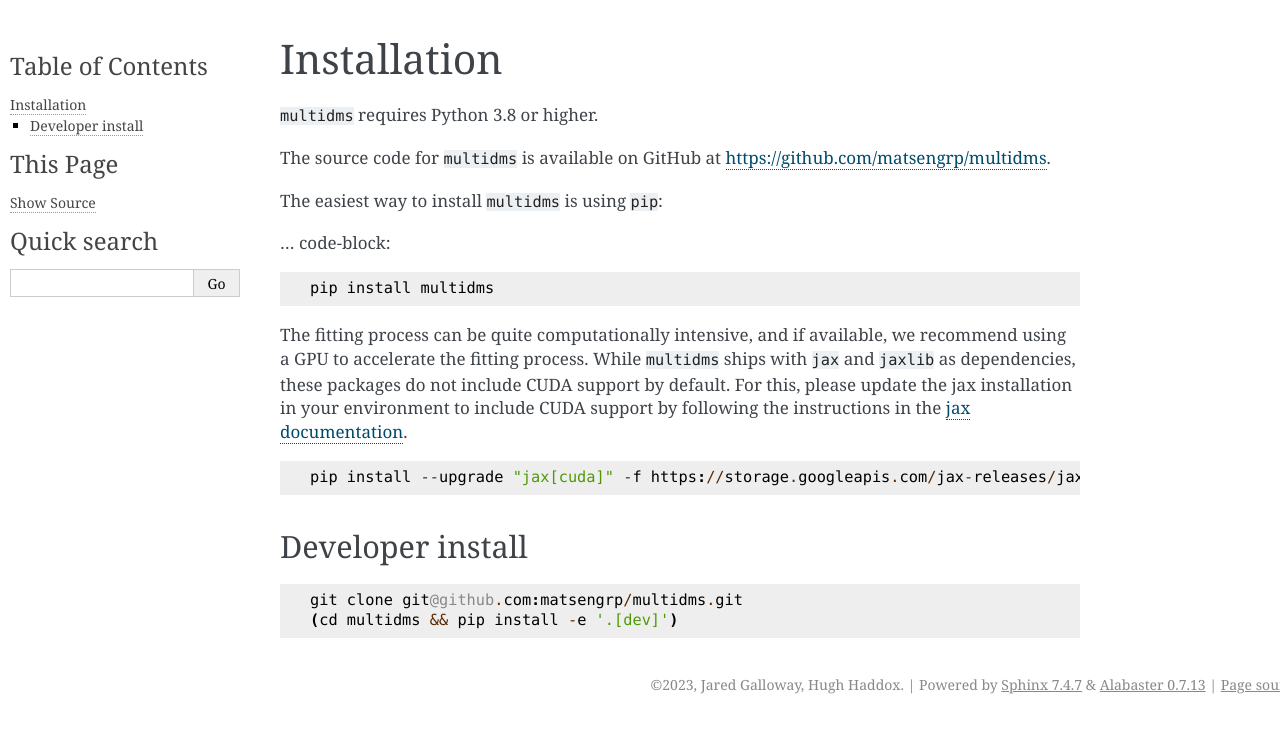
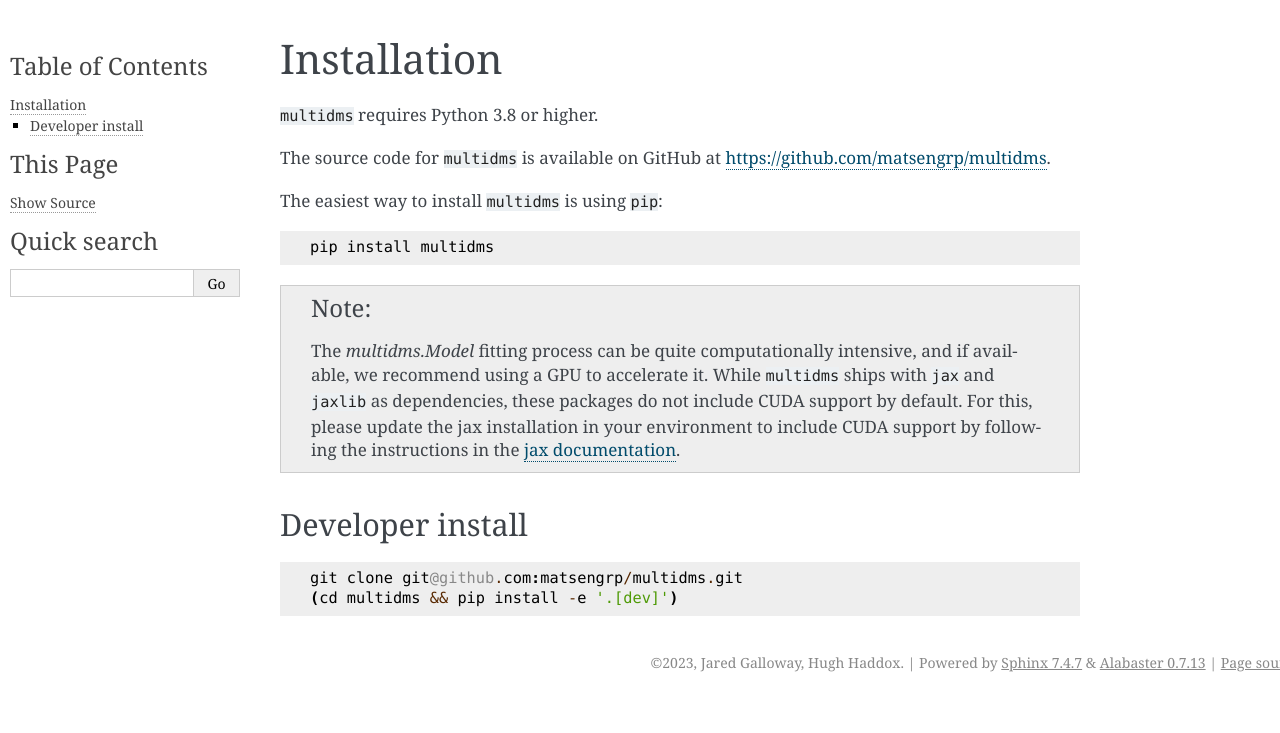
Before and after one commit to matsengrp/multidms, a Sphinx documentation site: the page built from docs/installation.rst, in a window 1280 px wide. Shown: the top 733 px of the page. Built offline with Sphinx 7.4.7, drawn with Linux system fonts in a browser that asks for light colours; pages that are not in the unit, such as notebooks, are missing from menus.

```diff
--- a/docs/installation.rst
+++ b/docs/installation.rst
@@ -7,21 +7,19 @@ The source code for ``multidms`` is available on GitHub at https://github.com/ma
 
 The easiest way to install ``multidms`` is using ``pip``:
 
-... code-block::
+.. code-block::
 
    pip install multidms
 
-The fitting process can be quite computationally intensive,
-and if available, we recommend using a GPU to accelerate the fitting process.
-While ``multidms`` ships with ``jax`` and ``jaxlib`` as dependencies,
-these packages do not include CUDA support by default.
-For this, please update the jax installation in your environment to include CUDA support
-by following the instructions in the
-`jax documentation <https://github.com/google/jax#pip-installation-gpu-cuda-installed-via-pip-easier>`_.
+.. note::
 
-.. code-block::
-
-   pip install --upgrade "jax[cuda]" -f https://storage.googleapis.com/jax-releases/jax_cuda_releases.html
+   The `multidms.Model` fitting process can be quite computationally intensive,
+   and if available, we recommend using a GPU to accelerate it.
+   While ``multidms`` ships with ``jax`` and ``jaxlib`` as dependencies,
+   these packages do not include CUDA support by default.
+   For this, please update the jax installation in your environment to include CUDA support
+   by following the instructions in the
+   `jax documentation <https://github.com/google/jax#pip-installation-gpu-cuda-installed-via-pip-easier>`_.
 
 Developer install
 -----------------
```
Also changed, not shown: CHANGELOG.rst (+10 -0 lines), README.md (+4 -2 lines), 1 other file.
